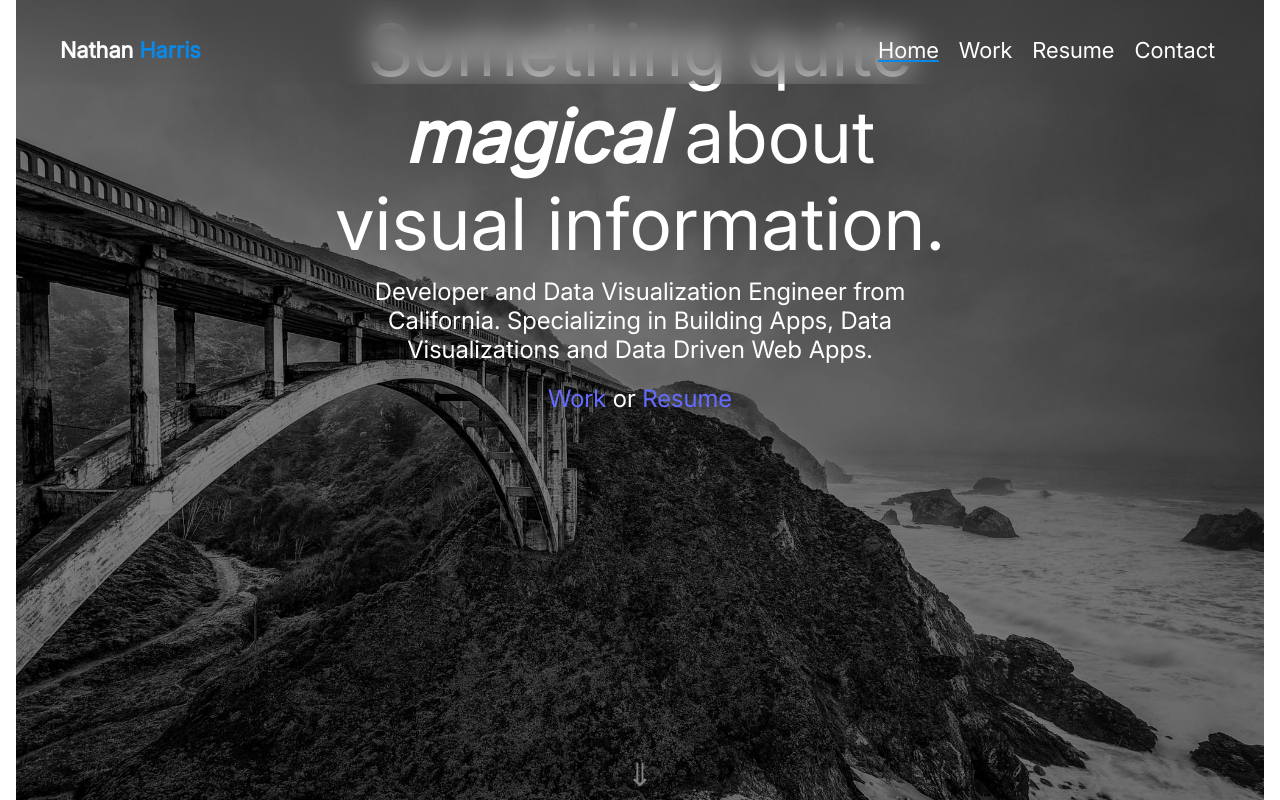
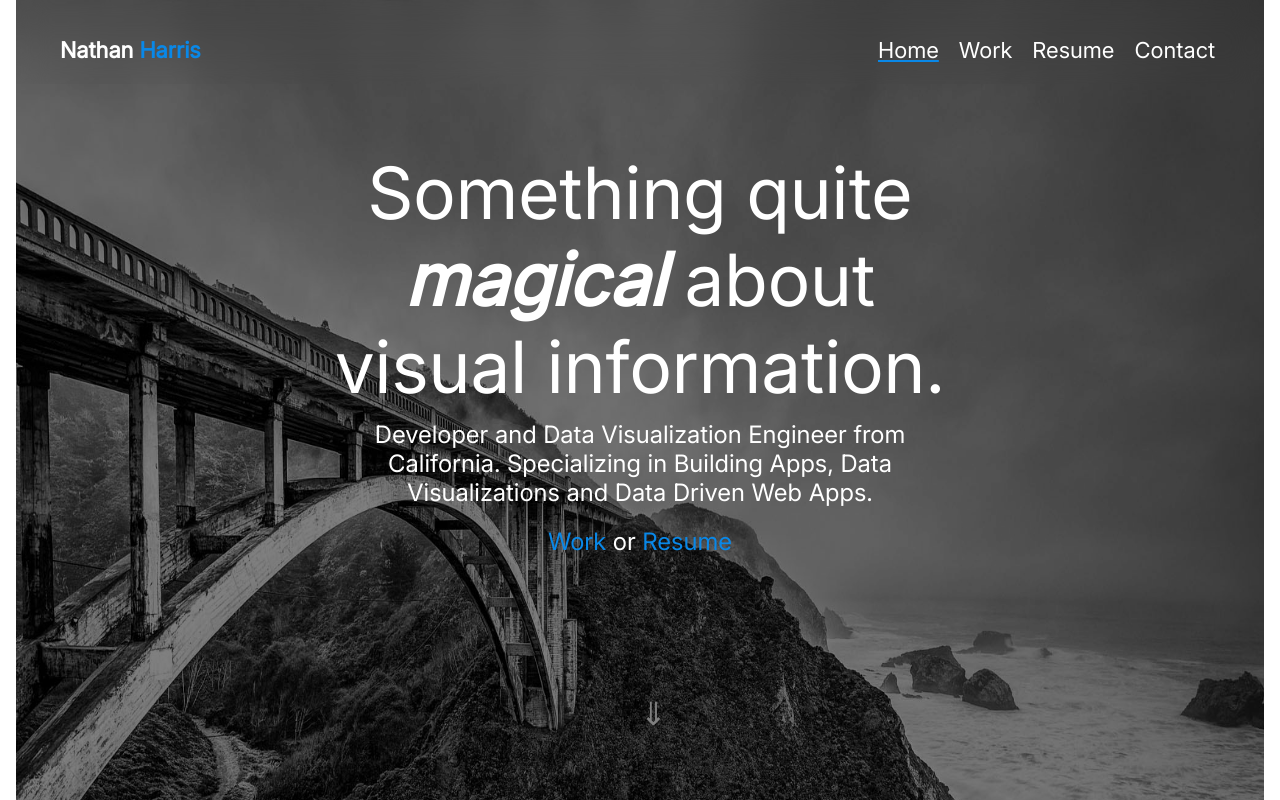
Before and after one commit to nharrisanalyst/nathanharrisinfo, a React (Vite) app: page / in a window 1280 px wide. Shown: the top 800 px of the page. Built offline with nearby package versions, Linux system fonts and the light colour scheme.

Commit message:
fadeIn added

```diff
--- a/src/components/Header/header.css
+++ b/src/components/Header/header.css
@@ -17,6 +17,7 @@
     backdrop-filter: blur(16px);
     background: rgba(255, 255, 255, 0.005);
     z-index: 10001;
+    animation: fadeIn 1.5s ease-in;
 }
 
 .main-name{
@@ -48,3 +49,22 @@
 .black{
     color:black !important;
 }
+
+@keyframes fallIn {
+    0% {
+        top:-20px;;
+        opacity: 0;
+
+
+    }
+    100% {
+        top:0px;;
+        opacity: 1;
+    }
+  }
+
+.name-last{
+    animation: fallIn 1.5s;
+    position:relative;
+
+}
--- a/src/components/Task/task.css
+++ b/src/components/Task/task.css
@@ -3,6 +3,7 @@
     max-width:1008px;
     padding-bottom: 48px;
     border-bottom: 1px solid lightgrey;
+    animation: fadeIn 1s ease-in;
 
 }
 
--- a/src/index.css
+++ b/src/index.css
@@ -26,3 +26,8 @@ body {
   position:fixed;
 
 }
+
+@keyframes fadeIn {
+  0% { opacity: 0; }
+  100% { opacity: 1; }
+}
--- a/src/pages/Home/home.css
+++ b/src/pages/Home/home.css
@@ -2,14 +2,23 @@
  width:100%;
  background-color: black;
  filter: brightness(50%);
+ animation: fadeIn 0.5s ease-in;
 }
 
 .main-text-home{
   position: absolute;
-  top: 50%;
+  top: calc(50% - 48px);
   left: 50%;
   transform: translate(-50%, -50%);
   color:white;
+  animation: fadeIn 1.5s ease-in;
+  text-align: center;
+
+}
+
+.main-home-image a{
+  color: #0988e8;
+
 }
 
 .main-text-home-title{
@@ -37,15 +46,31 @@
 
 .bouncing-arrow{
     font-size: 32px;
-    animation: bounce 2s infinite;
+    animation: bounce 2s infinite, fadeIn 1.5s ease-in;
     filter: brightness(50%);
     margin-top:342px;
+  color:white;
+  position: absolute;
+  top: calc(50% - 48px);
+  left: 50%;
+  transform: translate(-50%, -50%);
+  text-align: center;
 }
 
   @keyframes bounce {
-    0%, 20%, 50%, 80%, 100% {
+    0% {
+      transform: translateY(0);
+
+    }
+
+    100% {
       transform: translateY(0);
     }
+
+    20%, 50%, 80% {
+      transform: translateY(0);
+    }
+
     40% {
       transform: translateY(-10px);
     }
--- a/src/pages/Home/index.tsx
+++ b/src/pages/Home/index.tsx
@@ -7,7 +7,7 @@ import './home.css';
 const Home = ()=>(
     <div className='home'>
         <div className='main-home-image'>
-            <img src="/images/big_sur_big.jpg" />
+            <img height="1099.2" width="1648" src="/images/big_sur_big.jpg" />
             <div className='image-text-cont' >
                 <div className='main-text-home'>
                   <div className='main-text-home-title'>
@@ -19,9 +19,9 @@ const Home = ()=>(
                   <div className='sub-text-home'>
                     <Link to='/work'>Work</Link> or <Link to='https://docs.google.com/document/d/1BE_2vCPxvHcG45s7CJixCnfJkG5uFMPkpvjyfU24xo0/edit?usp=sharing'>Resume</Link>
                     </div>
-                    <div className='bouncing-arrow'>&dArr;</div>
+
                 </div>
-
+                <div className='bouncing-arrow'>&dArr;</div>
             </div>
         </div>
           <div className = 'explorer-cont'>
--- a/src/pages/Work/work.json
+++ b/src/pages/Work/work.json
@@ -3,7 +3,7 @@
         {
             "name":"Signal_by_Plume",
             "data":{
-                "title": "Machine Learning and Data Visualization to identify problems before they happen",
+                "title": "Machine Learning and Data Visualization to identify problems before they happen.",
                 "mainText":{
                     "par1":"Using Machine Learning and Data Visualization Dashboards to help Plume's ISP Partners pinpoint troubles before they become a problem.",
                     "par2": "I worked with all stakeholders in leading UI development in the Signal project."
```
